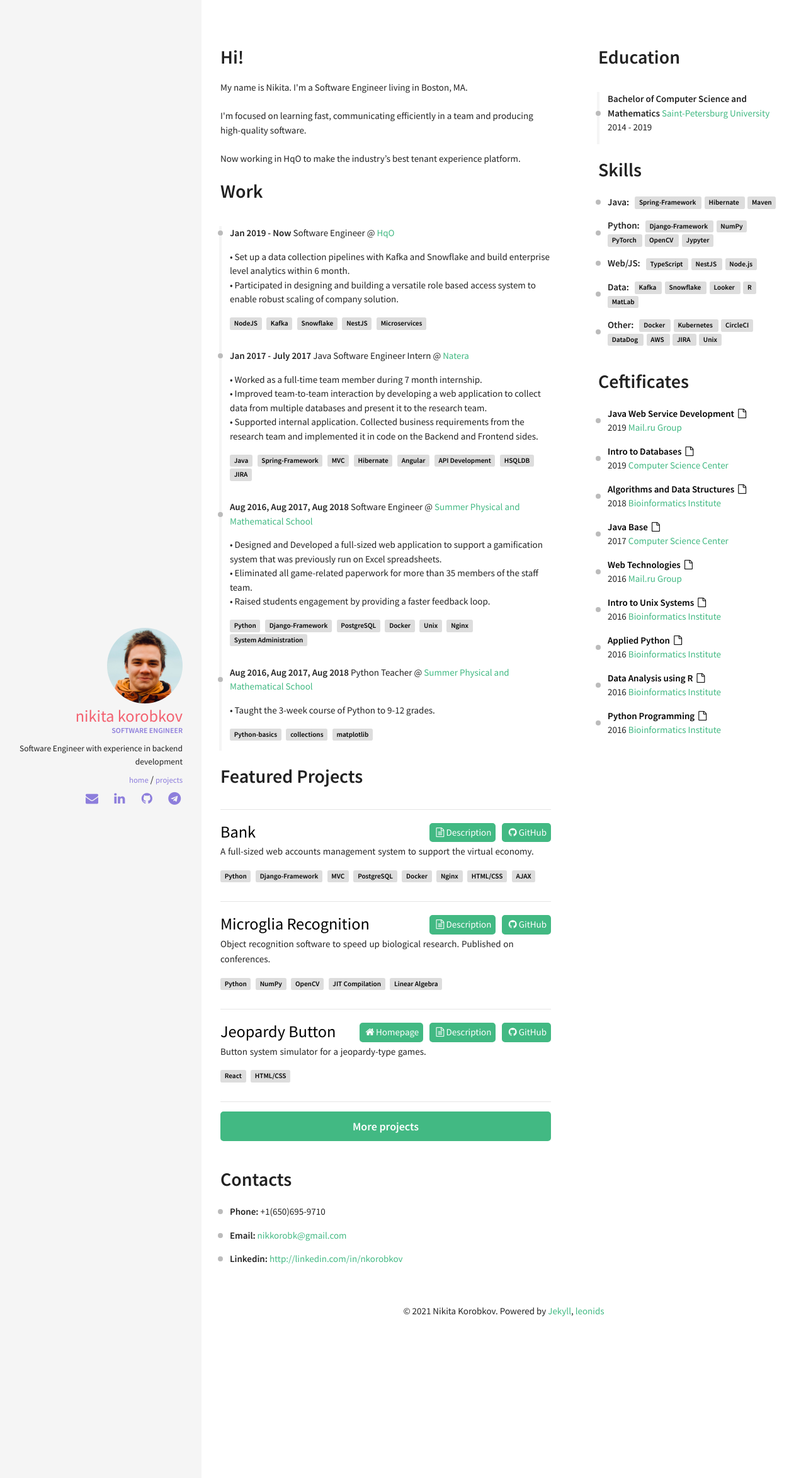
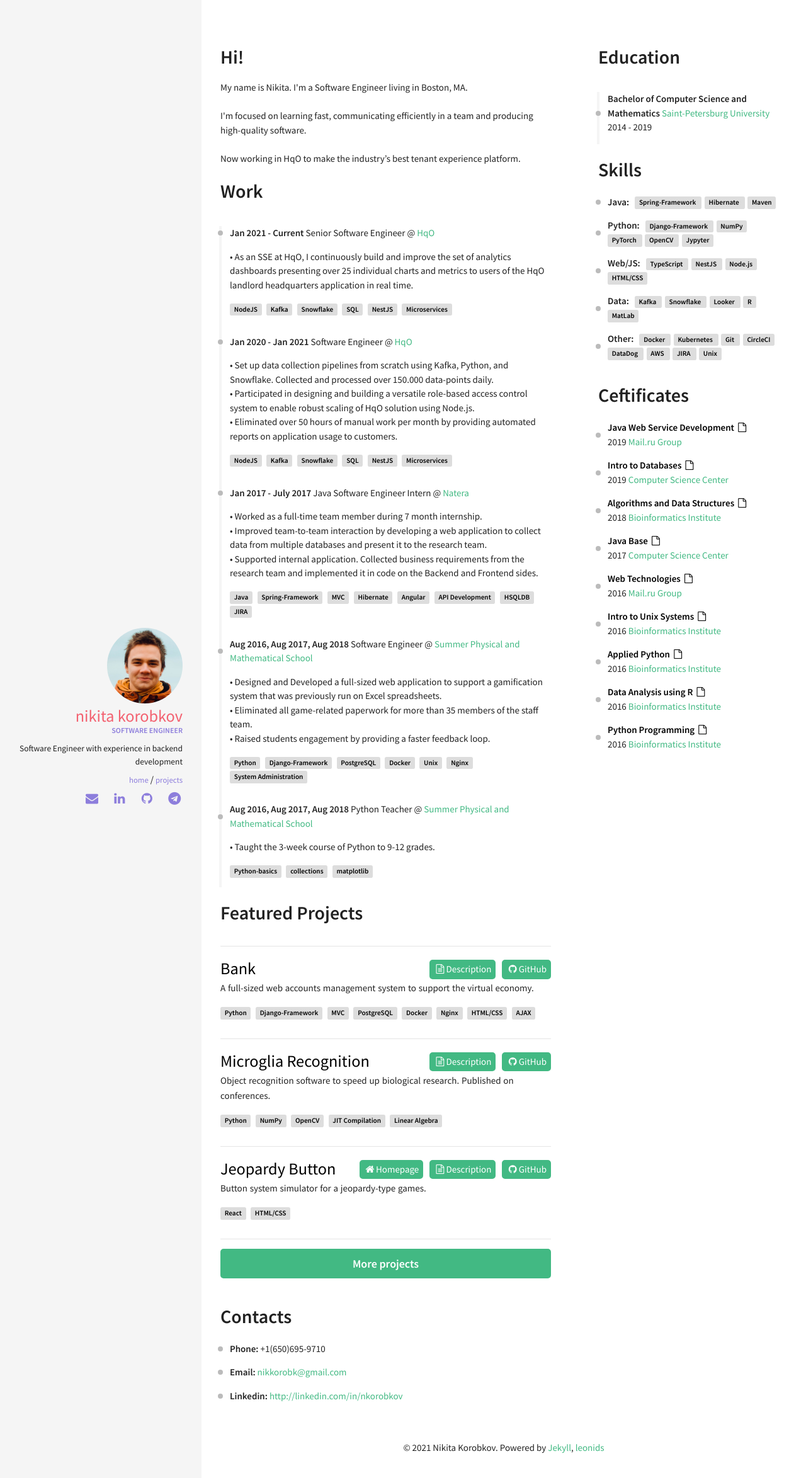
Before and after one commit to nkorobkov/nkorobkov.github.io, a Jekyll site: the page built from index.html, in a window 1280 px wide. Shown: the top 2347 px of the page at 63% size. Built offline with Jekyll 4.4.1, drawn with Linux system fonts in a browser that asks for light colours.

Commit message:
careers update

```diff
--- a/_data/index/careers.yml
+++ b/_data/index/careers.yml
@@ -2,14 +2,29 @@
 # if you don't have language feature(language.yml is empty), ignore "i18n" items
 - name: HqO
   link: https://www.hqo.co/
-  date: Jan 2019 - Now
-  job: Software Engineer
-  description: • Set up a data collection pipelines with Kafka and Snowflake and build enterprise level analytics within 6 month. <br>
-    • Participated in designing and building a versatile role based access system to enable robust scaling of company solution. <br>
+  date: Jan 2021 - Current
+  job: Senior Software Engineer
+  description: • As an SSE at HqO, I continuously build and improve the set of analytics dashboards presenting over 25 individual charts and metrics to users of the HqO landlord headquarters application in real time. <br>
   skills:
     - NodeJS
     - Kafka
     - Snowflake
+    - SQL
+    - NestJS
+    - Microservices
+
+- name: HqO
+  link: https://www.hqo.co/
+  date: Jan 2020 - Jan 2021
+  job: Software Engineer
+  description: • Set up data collection pipelines from scratch using Kafka, Python, and Snowflake. Collected and processed over 150.000 data-points daily. <br>
+   • Participated in designing and building a versatile role-based access control system to enable robust scaling of HqO solution using Node.js. <br>
+   • Eliminated over 50 hours of manual work per month by providing automated reports on application usage to customers. <br>
+  skills:
+    - NodeJS
+    - Kafka
+    - Snowflake
+    - SQL
     - NestJS
     - Microservices
 
--- a/_data/index/skills.yml
+++ b/_data/index/skills.yml
@@ -19,6 +19,7 @@
     - TypeScript
     - NestJS
     - Node.js
+    - HTML/CSS
 
 - main: Data
   and:
@@ -32,6 +33,7 @@
   and:
     - Docker
     - Kubernetes
+    - Git
     - CircleCI
     - DataDog
     - AWS
```
